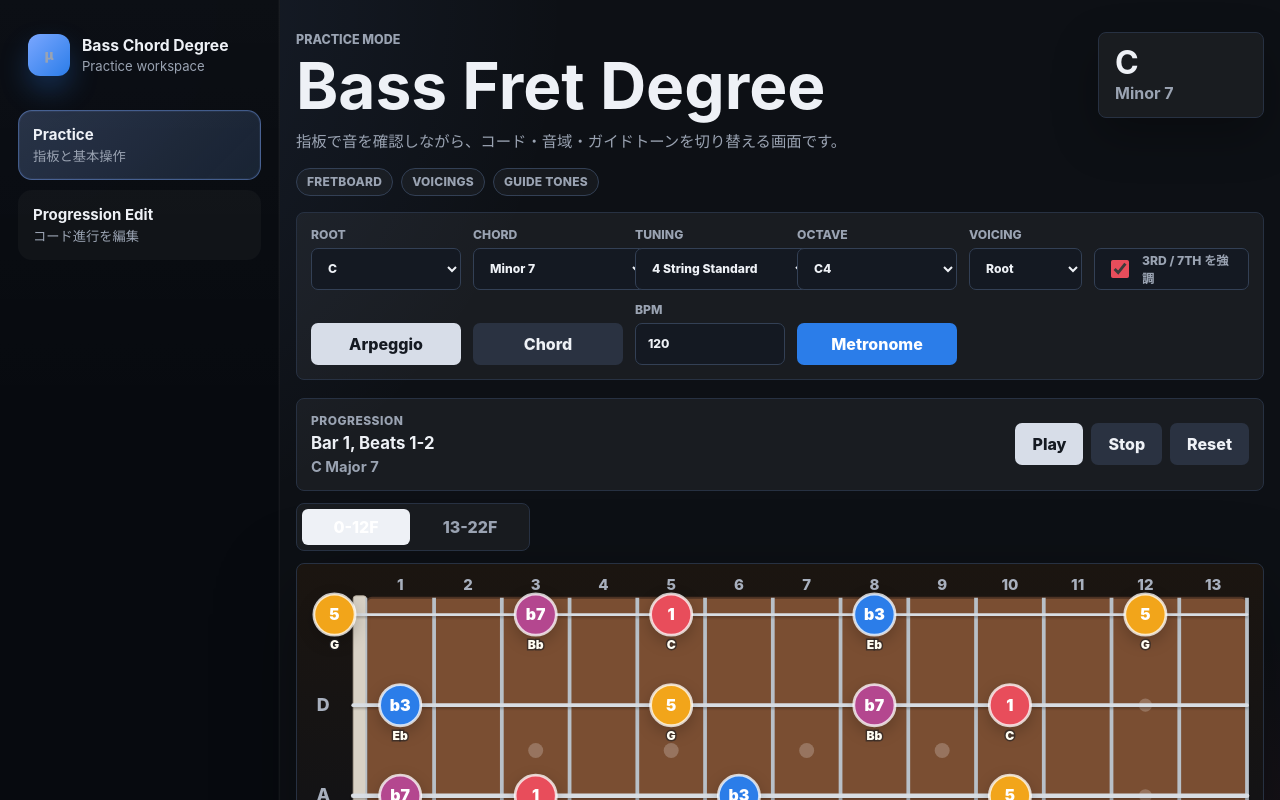
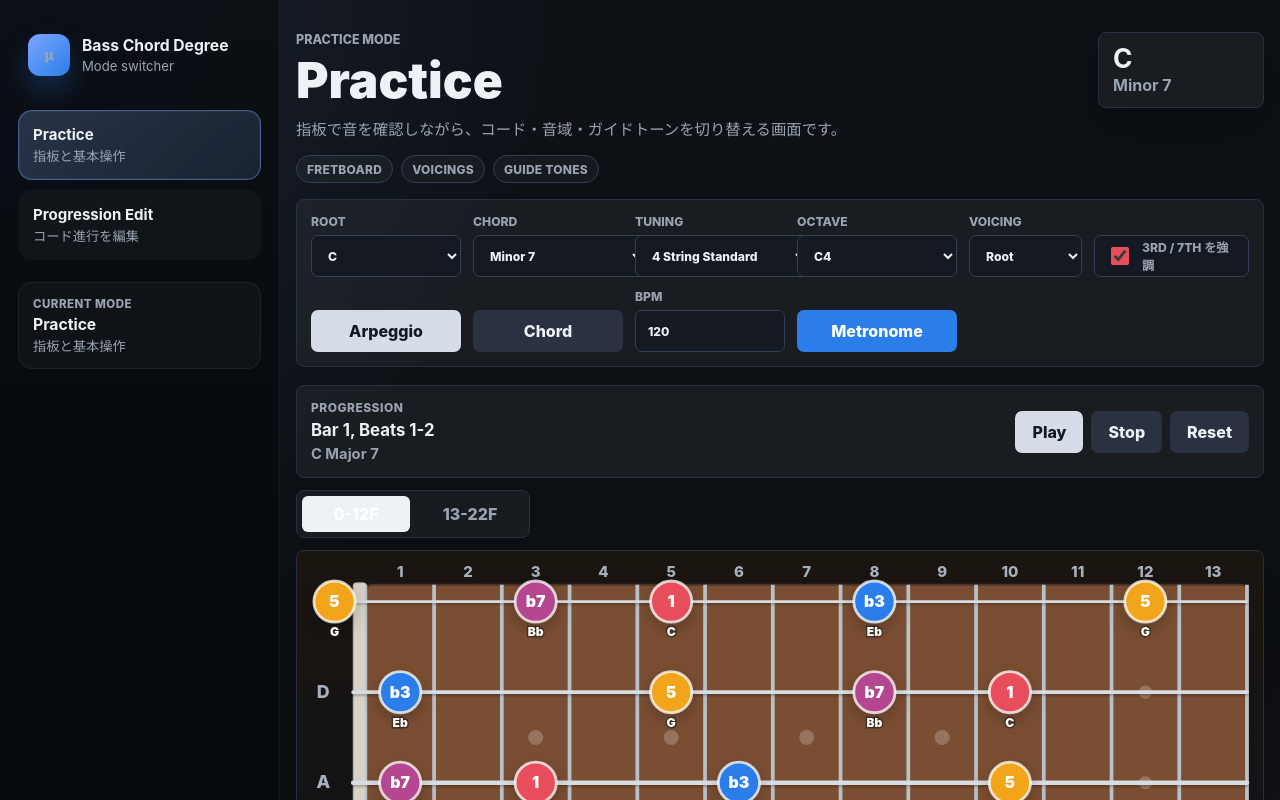
Before and after one commit to muu-ima/muu-fret-degree, a Next.js app: page / in a window 1280 px wide. Shown: the top 800 px of the page. Built offline with nearby package versions, Linux system fonts and the light colour scheme.

Commit message:
Refine shell mode navigation

```diff
--- a/app/components/AppShell.tsx
+++ b/app/components/AppShell.tsx
@@ -23,6 +23,7 @@ const navItems = [
 
 export function AppShell({ children }: AppShellProps) {
   const pathname = usePathname();
+  const activeItem = navItems.find((item) => item.href === pathname) ?? navItems[0];
 
   return (
     <div className="appShell">
@@ -33,7 +34,7 @@ export function AppShell({ children }: AppShellProps) {
           </span>
           <div>
             <strong>Bass Chord Degree</strong>
-            <span>Practice workspace</span>
+            <span>Mode switcher</span>
           </div>
         </div>
 
@@ -53,6 +54,12 @@ export function AppShell({ children }: AppShellProps) {
             );
           })}
         </nav>
+
+        <div className="sidebarFoot">
+          <span className="sidebarFootLabel">Current mode</span>
+          <strong>{activeItem.label}</strong>
+          <span>{activeItem.description}</span>
+        </div>
       </aside>
 
       <div className="shellContent">
--- a/app/components/PracticeWorkspace.tsx
+++ b/app/components/PracticeWorkspace.tsx
@@ -100,11 +100,13 @@ export function PracticeWorkspace({ showProgressionEditor, pageMode }: PracticeW
     pageMode === "practice"
       ? {
           eyebrow: "Practice Mode",
+          title: "Practice",
           summary: "指板で音を確認しながら、コード・音域・ガイドトーンを切り替える画面です。",
           chips: ["Fretboard", "Voicings", "Guide tones"],
         }
       : {
           eyebrow: "Progression Edit",
+          title: "Progression Edit",
           summary: "2拍単位のセルを編集して、4 / 8 / 16 小節のループを組む画面です。",
           chips: ["2-beat cells", "Loop length", "Local save"],
         };
@@ -264,7 +266,7 @@ export function PracticeWorkspace({ showProgressionEditor, pageMode }: PracticeW
       <section className="hero">
         <div>
           <p className="eyebrow">{pageHeader.eyebrow}</p>
-          <h1>Bass Fret Degree</h1>
+          <p className="heroTitle">{pageHeader.title}</p>
           <p className="heroSummary">{pageHeader.summary}</p>
           <div className="heroChips" aria-label="page highlights">
             {pageHeader.chips.map((chip) => (
--- a/app/globals.css
+++ b/app/globals.css
@@ -136,6 +136,34 @@ input {
   line-height: 1.35;
 }
 
+.sidebarFoot {
+  display: grid;
+  gap: 4px;
+  margin-top: 4px;
+  padding: 14px 14px 12px;
+  border: 1px solid rgba(255, 255, 255, 0.06);
+  border-radius: 14px;
+  background: rgba(255, 255, 255, 0.03);
+}
+
+.sidebarFootLabel {
+  color: var(--muted);
+  font-size: 0.72rem;
+  font-weight: 800;
+  letter-spacing: 0.04em;
+  text-transform: uppercase;
+}
+
+.sidebarFoot strong {
+  font-size: 0.98rem;
+}
+
+.sidebarFoot span:last-child {
+  color: var(--muted);
+  font-size: 0.83rem;
+  line-height: 1.35;
+}
+
 .shellContent {
   min-width: 0;
 }
@@ -160,11 +188,12 @@ input {
   text-transform: uppercase;
 }
 
-h1 {
+.heroTitle {
   margin: 0;
-  font-size: clamp(2rem, 5vw, 4.2rem);
-  line-height: 0.98;
+  font-size: clamp(1.8rem, 4vw, 3.1rem);
+  line-height: 1.02;
   letter-spacing: 0;
+  font-weight: 900;
 }
 
 .heroSummary {
@@ -201,7 +230,7 @@ h1 {
   display: grid;
   gap: 4px;
   min-width: 166px;
-  padding: 14px 16px;
+  padding: 12px 14px;
   border: 1px solid var(--line);
   border-radius: 8px;
   background: rgba(255, 255, 255, 0.05);
@@ -209,11 +238,11 @@ h1 {
 }
 
 .chordBadgeProgression {
-  min-width: 192px;
+  min-width: 208px;
 }
 
 .chordBadge strong {
-  font-size: 2rem;
+  font-size: 1.65rem;
   line-height: 1;
 }
 
@@ -642,6 +671,10 @@ select:focus-visible,
     min-height: 72px;
   }
 
+  .sidebarFoot {
+    margin-top: 0;
+  }
+
   .shellContent {
     padding-bottom: 24px;
   }
@@ -681,6 +714,10 @@ select:focus-visible,
 
   .heroSummary {
     max-width: none;
+  }
+
+  .heroTitle {
+    font-size: clamp(1.7rem, 9vw, 2.5rem);
   }
 
   .chordBadgeProgression {
```
Also changed, not shown: 1 other file (tests, documents, lock files or other folders).
